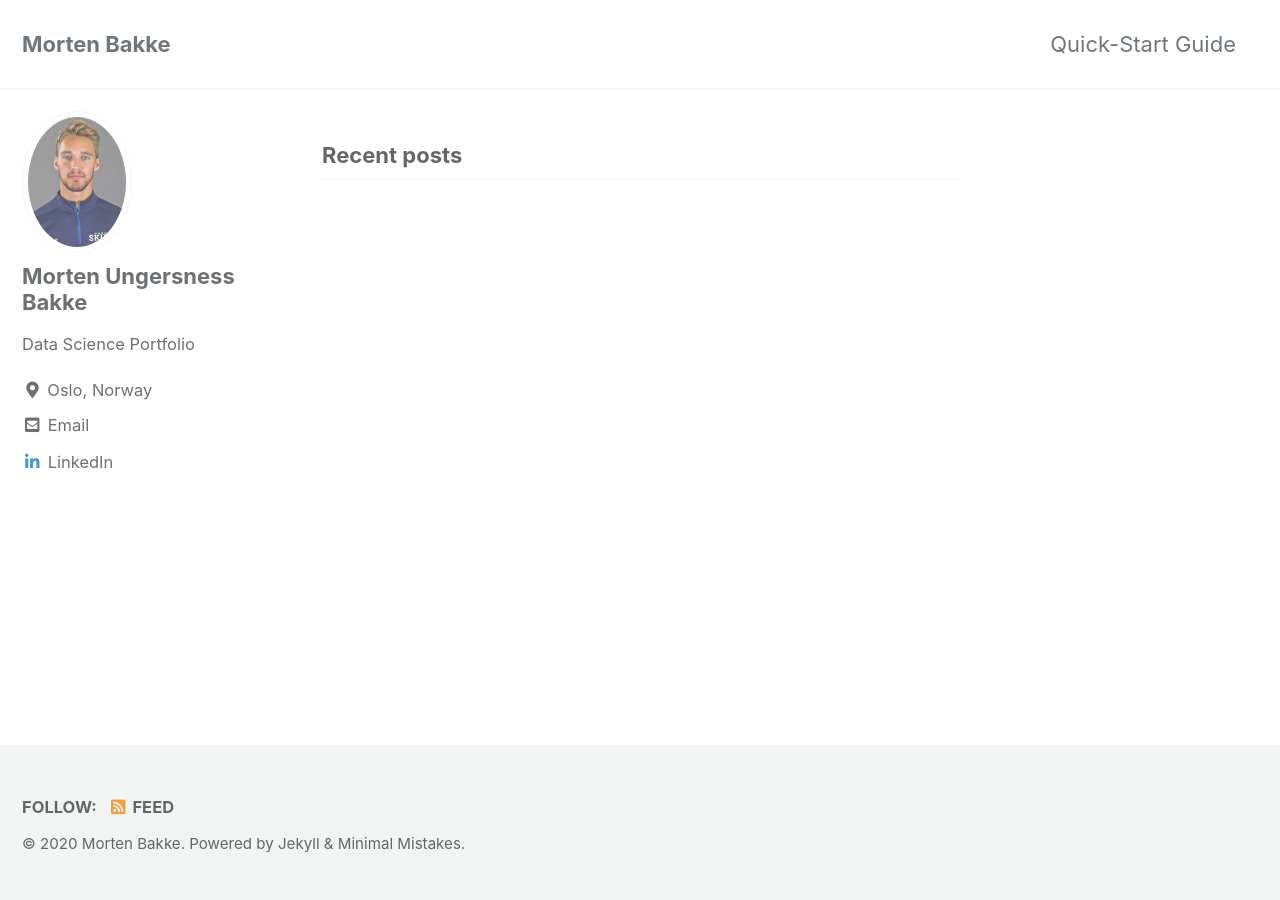
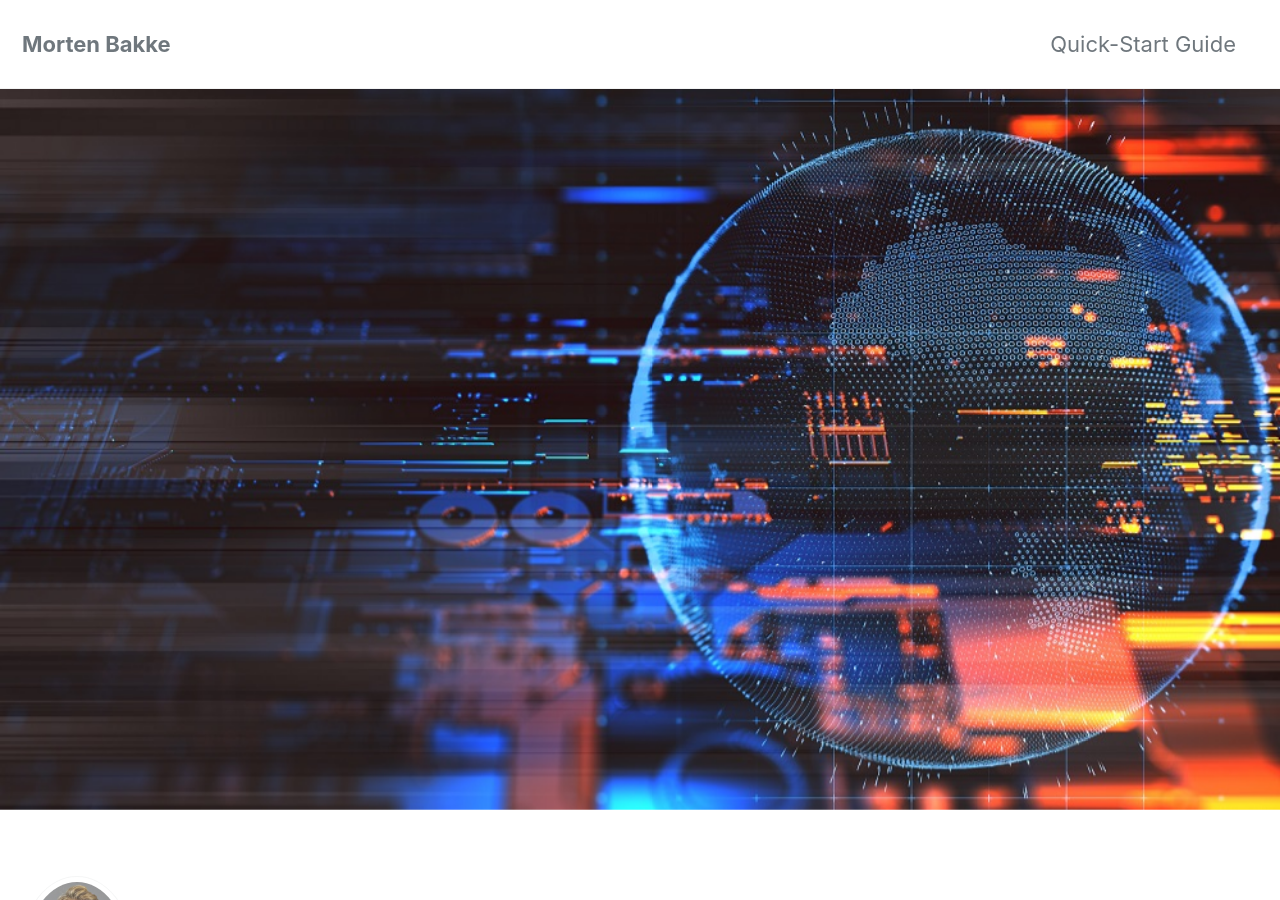
Before and after one commit to morten-bakke/morten-bakke.github.io, a Jekyll site: the page built from index.html, in a window 1280 px wide and 900 px high. Built offline with Jekyll 4.4.1, drawn with Linux system fonts in a browser that asks for light colours; cached includes are drawn as plain includes; the list of posts is cut into pages by our own code.

```diff
--- a/index.html
+++ b/index.html
@@ -1,4 +1,6 @@
 ---
 layout: home
 author_profile: true
+header:
+  image: "/images/home-page.jpg"
 ---
```
Also changed, not shown: images/falcon.jpg (added), images/home-page.jpg (added).
